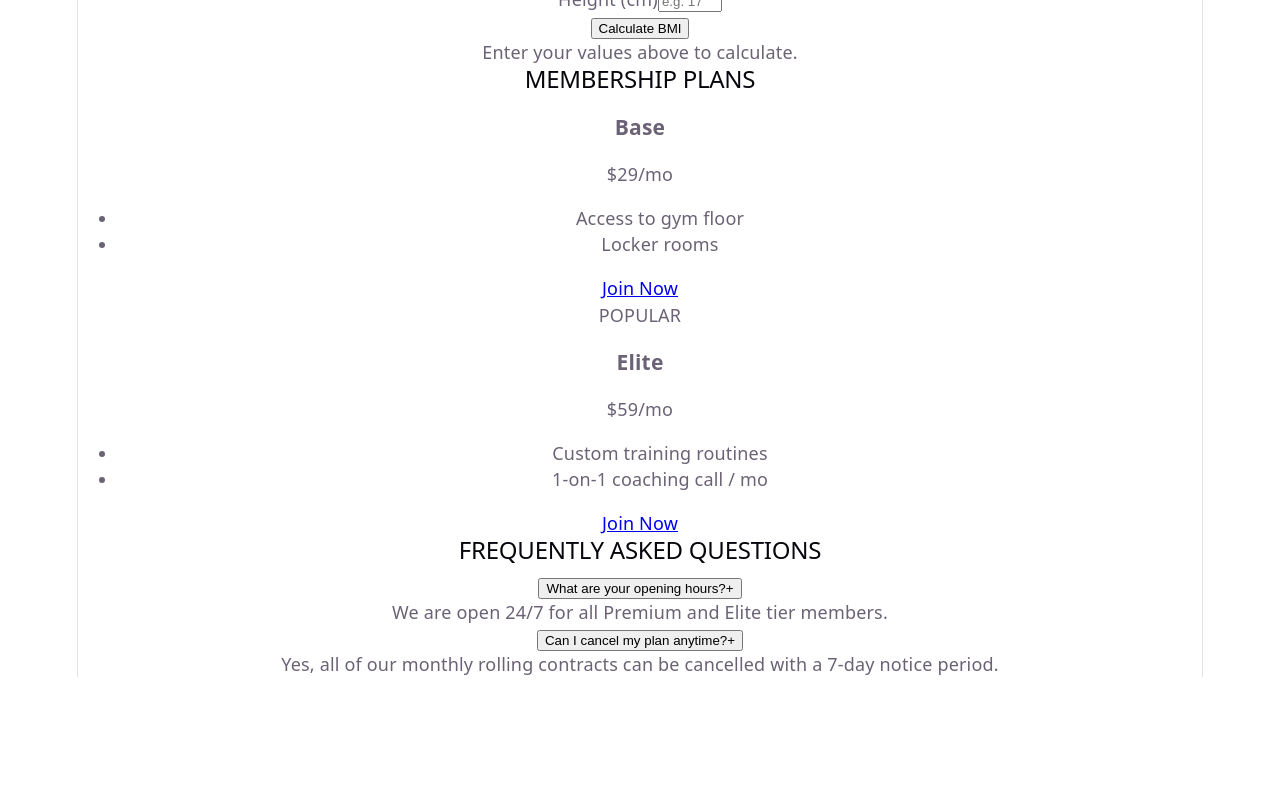
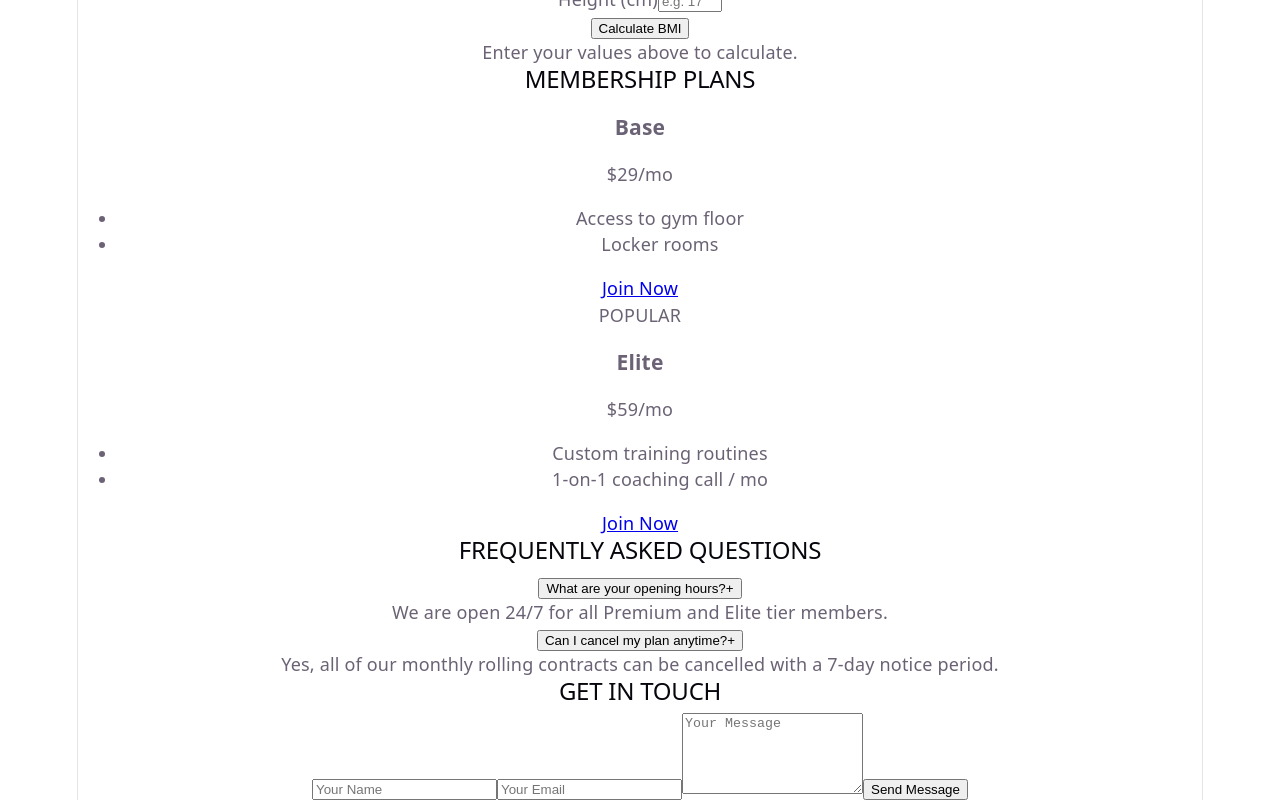
Before and after one commit to sauravnn/glowing-broccoli, a React app in the folder frontend/: page / in a window 1280 px wide. Shown: the part 1269-2069 px from the top of the page. Before the commit the page ends 1946 px from the top, so only its background shows below. Built offline with nearby package versions, Linux system fonts and the light colour scheme; the HTML template or start-up script is replaced by a standard one.

Commit message:
Add Contact component

```diff
--- a/frontend/src/App.jsx
+++ b/frontend/src/App.jsx
@@ -6,6 +6,7 @@ import Programs from "./components/Programs";
 import BMI from "./components/BMI";
 import Pricing from "./components/Pricing";
 import FAQ from "./components/FAQ";
+import Contact from "./components/Contact";
 
 function App() {
   return (
@@ -18,6 +19,7 @@ function App() {
       <BMI/>
       <Pricing/>
       <FAQ/>
+      <Contact/>
     </>
   );
 }
--- /dev/null
+++ b/frontend/src/components/Contact.jsx
@@ -0,0 +1,38 @@
+function Contact() {
+    return (
+      <section id="contact" className="contact-section">
+        <h2 className="title">GET IN TOUCH</h2>
+
+        <div className="contact-grid">
+          <form id="contactForm" className="main-form">
+            <input
+              type="text"
+              placeholder="Your Name"
+              required
+              aria-label="Your Name"
+            />
+
+            <input
+              type="email"
+              placeholder="Your Email"
+              required
+              aria-label="Your Email"
+            />
+
+            <textarea
+              placeholder="Your Message"
+              rows="5"
+              required
+              aria-label="Your Message"
+            ></textarea>
+
+            <button type="submit" className="btn">
+              Send Message
+            </button>
+          </form>
+        </div>
+      </section>
+    );
+  }
+
+  export default Contact;
```
